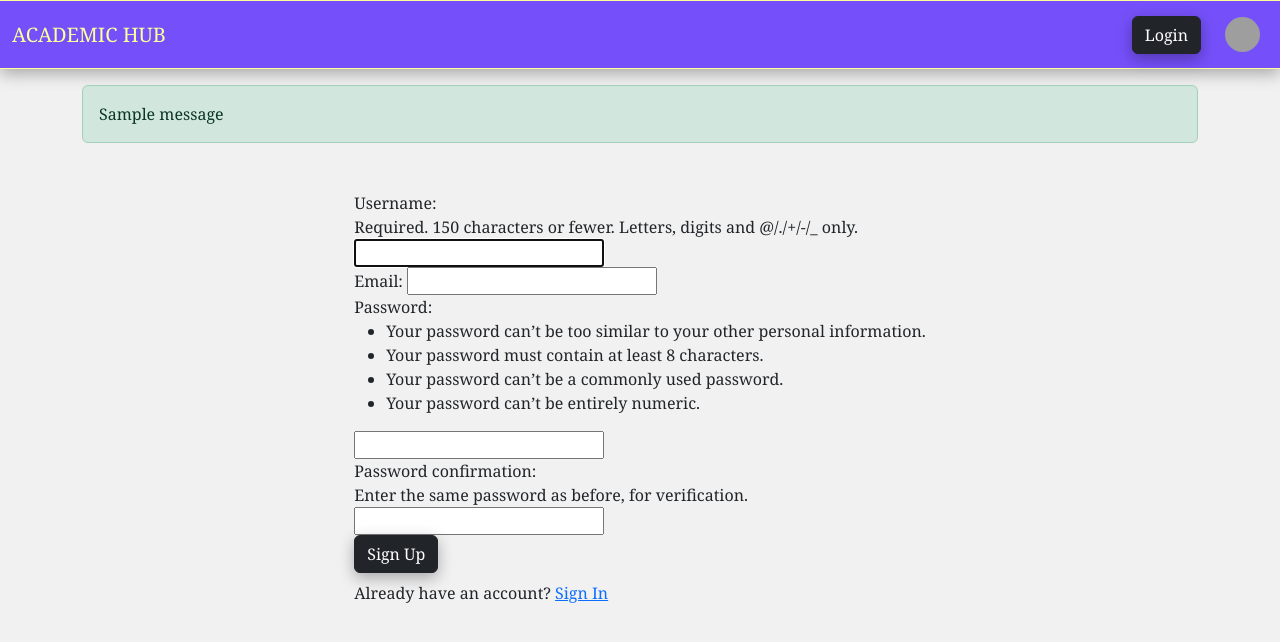
After one commit to hariharen1996/academic_hub, a Django app: page /register/ in a window 1280 px wide. The commit adds this page. Shown: the top 642 px of the page. Run offline with Django 5.2, Linux system fonts and the light colour scheme; tables that the repository leaves empty hold one stand-in row (values such as "Sample post"); one stand-in notice (Sample message) is shown; some libraries are stand-ins or nearby versions; grey boxes are pictures that could not be loaded.

Commit message:
feat: add register auth

```diff
--- a/academic_hub/settings.py
+++ b/academic_hub/settings.py
@@ -38,7 +38,8 @@ INSTALLED_APPS = [
     'django.contrib.messages',
     'django.contrib.staticfiles',
     'django_bootstrap5',
-    'dashboard'
+    'dashboard',
+    'users'
 ]
 
 MIDDLEWARE = [
--- a/academic_hub/urls.py
+++ b/academic_hub/urls.py
@@ -16,8 +16,10 @@ Including another URLconf
 """
 from django.contrib import admin
 from django.urls import path,include
+from users import views as auth_views
 
 urlpatterns = [
     path('admin/', admin.site.urls),
+    path("register/",auth_views.register,name="register"),
     path('',include('dashboard.urls'))
 ]
--- a/dashboard/templates/dashboard/main.html
+++ b/dashboard/templates/dashboard/main.html
@@ -71,7 +71,20 @@
     </div>
   </div>
 
-  {% block content %} {% endblock %}
+    <div class="container">
+      {% if messages %}
+        {% for message in messages %}
+          <div class="alert alert-{{ message.tags }} mt-3">
+            {{ message }}
+          </div>
+        {% endfor %}
+      {% endif %}
+      {% block content %}
+
+      {% endblock %}
+
+    </div>
+
 
   {% bootstrap_javascript %}
 
--- /dev/null
+++ b/users/forms.py
@@ -0,0 +1,11 @@
+from django.contrib.auth.forms import UserCreationForm
+from django import forms
+from django.contrib.auth.models import User
+
+
+class RegistrationForm(UserCreationForm):
+    email = forms.EmailField()
+
+    class Meta:
+        model=User
+        fields = ['username','email','password1','password2']
--- /dev/null
+++ b/users/templates/users/register.html
@@ -0,0 +1,14 @@
+{% extends 'dashboard/main.html' %}
+
+{% block content %}
+<div class="d-flex justify-content-center align-items-center mt-5">
+    <form method="POST">
+        {% csrf_token %}
+        {{ form }}
+        <button type="submit" class="btn btn-dark">Sign Up</button>
+        <div class="signin-link mt-2">
+            <p>Already have an account? <a href="#">Sign In</a></p>
+        </div>
+    </form>
+</div>
+{% endblock %}
--- a/users/views.py
+++ b/users/views.py
@@ -1,3 +1,16 @@
-from django.shortcuts import render
+from django.shortcuts import render,redirect
+from django.contrib import messages
+from .forms import RegistrationForm
 
 # Create your views here.
+def register(request):
+    if request.method == 'POST':
+        form = RegistrationForm(request.POST)
+        if form.is_valid():
+            form.save()
+            username = form.cleaned_data.get('username')
+            messages.success(request,f"Account created for username: {username}")
+            return redirect('home')
+    else:
+        form = RegistrationForm()
+    return render(request,"users/register.html",{"form":form})
```
